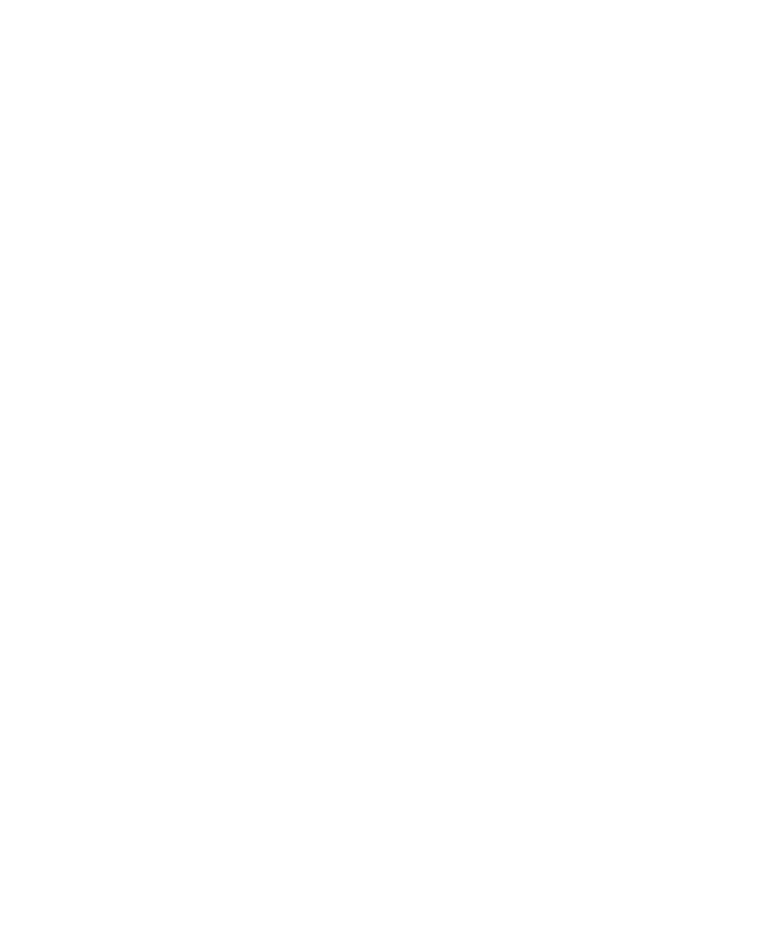
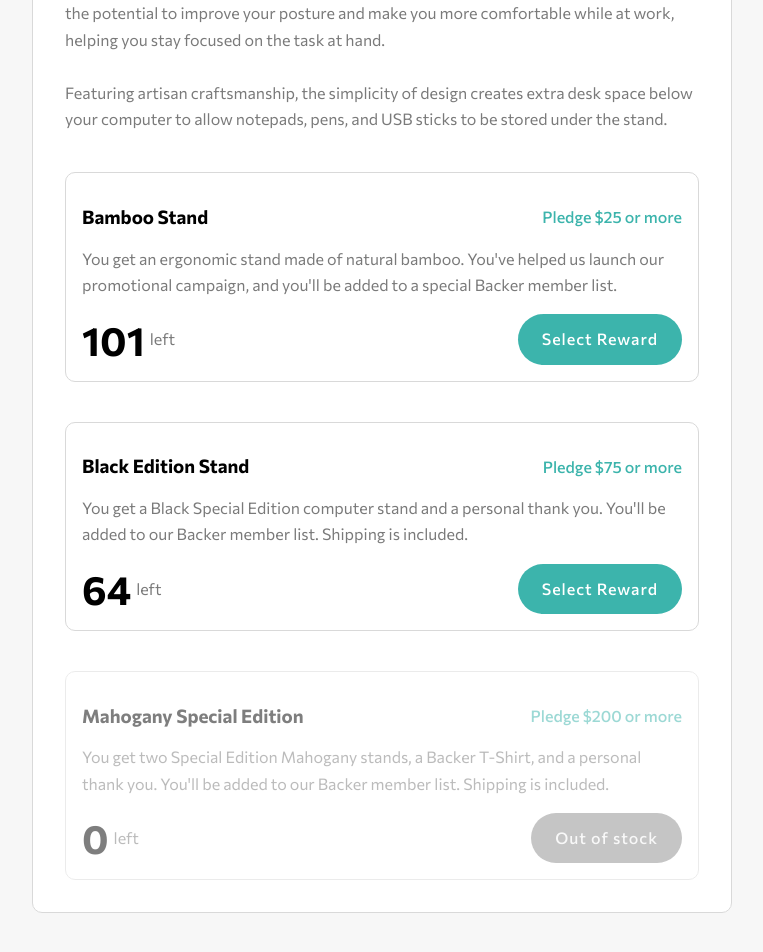
Before and after one commit to memoye/crowdfunding-product-page, a React (Vite) app: page / in a window 1280 px wide. Shown: the part 954-1906 px from the top of the page, without its empty margins (258-1021 px from the left). Before the commit the page ends 807 px from the top, so only its background shows below. Built offline with nearby package versions, Linux system fonts and the light colour scheme.

Commit message:
project component done

```diff
--- a/src/App.jsx
+++ b/src/App.jsx
@@ -6,7 +6,6 @@
 
   return (
     <>
-
       <div className='App'>
         <NavBar />
         <Project />
--- a/src/components/CustomButton/CustomButton.jsx
+++ b/src/components/CustomButton/CustomButton.jsx
@@ -16,10 +16,12 @@
         >
             { (variation === 'switch' && startIcon) &&
                 (<span className={ `switch_icon ${done && 'doneState'}` }>
-                    { done ? (<FaCheck color='#fff' className='switchDone' />) : startIcon }
+                    { done ? (<FaCheck color='#fff'
+                        size={ 22 }
+                        className='switchDone' />) : startIcon }
                 </span>)
             }
-            <div className="children">
+            <div className={ `children ${done && 'doneColor'}` }>
                 { children }{ (variation === 'switch' && done) && (children[children.length - 1] === 'e' ? 'd!' : 'ed!') }
             </div>
         </button>
--- a/src/components/CustomButton/customButton.scss
+++ b/src/components/CustomButton/customButton.scss
@@ -5,7 +5,7 @@
   background: $pri-mod;
   border-radius: 3rem;
   color: white;
-  font-weight: 700;
+  font-weight: 500;
   padding: 1em 1.5em;
   position: relative;
   cursor: pointer;
@@ -31,12 +31,16 @@
     padding-left: 10px;
   }
 
+  .doneColor {
+    color: $pri-mod;
+  }
+
   &_icon {
     aspect-ratio: 1;
     background: hsl(0, 0%, 10%);
     border-radius: 50%;
     display: flex;
-    height: calc(100% + 2px);
+    height: calc(100%);
     place-items: center;
     position: absolute;
     top: 50%;
@@ -113,8 +117,8 @@
 
     .switchDone {
       color: white;
-      height: fit-content;
-      padding: 0 !important;
+      height: 100%;
+      // padding: 0 !important;
     }
 
     .doneState {
--- a/src/components/Project/AboutSection.jsx
+++ /dev/null
@@ -1,21 +0,0 @@
-import './project.scss'
-
-const AboutSection = () => {
-    return (
-        <div className='about card'>
-            <h2>About this project</h2>
-            <p>
-                The Mastercraft Bamboo Monitor Riser is a sturdy and stylish platform that elevates your screen
-                to a more comfortable viewing height. Placing your monitor at eye level has the potential to improve
-                your posture and make you more comfortable while at work, helping you stay focused on the task at hand.
-                <br />
-                <br />
-                Featuring artisan craftsmanship, the simplicity of design creates extra desk space below your computer
-                to allow notepads, pens, and USB sticks to be stored under the stand.
-            </p>
-
-
-        </div>
-    )
-}
-export default AboutSection
--- a/src/components/Project/Project.jsx
+++ b/src/components/Project/Project.jsx
@@ -2,7 +2,7 @@
 import './project.scss'
 import { mastercraft } from '../../assets'
 import StatsSection from './StatsSection'
-import AboutSection from './AboutSection'
+import RewardPack from './RewardPack'
 
 const Project = () => {
 
@@ -10,12 +10,38 @@
         title: 'Mastercraft Bamboo Monitor Riser',
         description: 'A beautiful & handcrafted monitor stand to reduce neck and eye strain.',
         projectLogo: mastercraft,
+        about: ` The Mastercraft Bamboo Monitor Riser is a sturdy and stylish platform that elevates your screen
+        to a more comfortable viewing height. Placing your monitor at eye level has the potential to improve
+        your posture and make you more comfortable while at work, helping you stay focused on the task at hand.
+        Featuring artisan craftsmanship, the simplicity of design creates extra desk space below your computer
+        to allow notepads, pens, and USB sticks to be stored under the stand.`,
         stats: {
             totalAmt: 89914,
             targetAmt: 100000,
             totalBackers: 5007,
             daysLeft: 56
-        }
+        },
+
+        rewardPacks: [
+            {
+                name: 'Bamboo Stand',
+                description: `You get an ergonomic stand made of natural bamboo. You've helped us launch our promotional campaign, and you'll be added to a special Backer member list.`,
+                minimumPledge: 25,
+                remaining: 101
+            },
+            {
+                name: 'Black Edition Stand',
+                description: `You get a Black Special Edition computer stand and a personal thank you. You'll be added to our Backer member list. Shipping is included.`,
+                minimumPledge: 75,
+                remaining: 64
+            },
+            {
+                name: 'Mahogany Special Edition',
+                description: `You get two Special Edition Mahogany stands, a Backer T-Shirt, and a personal thank you. You'll be added to our Backer member list. Shipping is included.`,
+                minimumPledge: 200,
+                remaining: 0
+            }
+        ]
     }
 
     return (
@@ -24,7 +50,29 @@
 
             <StatsSection { ...project.stats } />
 
-            <AboutSection />
+            <div className='about card'>
+                <h2>About this project</h2>
+                <p>
+                    The Mastercraft Bamboo Monitor Riser is a sturdy and stylish platform that elevates your screen
+                    to a more comfortable viewing height. Placing your monitor at eye level has the potential to improve
+                    your posture and make you more comfortable while at work, helping you stay focused on the task at hand.
+                    <br />
+                    <br />
+                    Featuring artisan craftsmanship, the simplicity of design creates extra desk space below your computer
+                    to allow notepads, pens, and USB sticks to be stored under the stand.
+                </p>
+
+                <div className='rewards'>
+                    {
+                        project.rewardPacks
+                            .map((item, i) => (
+                                <RewardPack
+                                    key={ i }
+                                    { ...item } />
+                            ))
+                    }
+                </div>
+            </div>
         </div>
     )
 }
--- a/src/components/Project/RewardPack.jsx
+++ b/src/components/Project/RewardPack.jsx
@@ -1,6 +1,29 @@
-const RewardPack = () => {
+import CustomButton from '../CustomButton/CustomButton'
+import Figure from './Figure'
+import './project.scss'
+
+const RewardPack = ({ name, description, minimumPledge, remaining }) => {
     return (
-        <div>RewardPack</div>
+        <div className={ `rewardPack card ${remaining <= 0 && 'fadeOut'}` }>
+            <h3 className='rewardPack__title'>{ name } <span className='rewardPack__subtitle'>Pledge ${ minimumPledge.toLocaleString() } or more</span></h3>
+            <p className="rewardPack__description">{ description }</p>
+            <div className='bottomContainer'>
+                <Figure
+                    value={ remaining }
+                    description={ 'left' }
+                    customStyle={ 'noLeftPadding' }
+                />
+                <CustomButton
+                    disabled={ !remaining }
+                >
+                    {
+                        remaining ?
+                            'Select Reward' :
+                            'Out of stock'
+                    }
+                </CustomButton>
+            </div>
+        </div>
     )
 }
 export default RewardPack
--- a/src/components/Project/project.scss
+++ b/src/components/Project/project.scss
@@ -2,8 +2,11 @@
 
 .project {
   margin: auto;
+
   width: 700px;
   max-width: 80vw;
+  box-sizing: content-box;
+  padding: 25vmin 0;
 }
 
 .card {
@@ -12,6 +15,7 @@
   padding: 2em;
   border-radius: 10px;
   border: 1px solid $neutral-light;
+  margin-top: 1.5rem;
 }
 
 .title {
@@ -53,10 +57,12 @@
       border-left: 1px solid $neutral-light;
     }
   }
+}
 
 .figure {
   display: flex;
   padding: 0 2em;
+  gap: 5px;
 
   &__value {
     color: black;
@@ -79,18 +85,17 @@
 .column {
   flex-direction: column;
   align-items: start;
-    gap: 5px;
 }
 
 .row {
   align-items: center;
-    gap: 10px;
 }
 
 .progressBar {
   width: 100%;
   height: 1rem;
   border: none;
+  transition: all 100ms ease;
 
   // bar container
   &::-webkit-progress-bar {
@@ -104,9 +109,50 @@
     border-radius: 10px;
   }
 }
+
+.about {
+  p {
+    line-height: 1.65;
+  }
+  .rewards {
+    display: grid;
+    gap: 1rem;
+  }
 }
 
-.about {
+.rewardPack {
+  padding: 1em;
+
+  &__title {
+    display: flex;
+    flex-wrap: wrap;
+    gap: 1em;
+    align-items: center;
+    justify-content: space-between;
+    line-height: 1;
+  }
+
+  &__subtitle {
+    color: $pri-mod;
+    font-weight: 500;
+    font-size: 1rem;
+  }
+
+  &__description {
+    //
+  }
+
+  .bottomContainer {
+    display: flex;
+    flex-wrap: wrap;
+    gap: 1em;
+    align-items: center;
+    justify-content: space-between;
+  }
+}
+
+.fadeOut {
+  opacity: 0.5;
 }
 
 @media screen and (max-width: 700px) {
--- a/src/index.scss
+++ b/src/index.scss
@@ -8,5 +8,5 @@
 
 p {
   color: $neutral-mid;
-  font-weight: 500;
+  font-weight: 400;
 }
```
Lines whose indentation alone changed are shown as unchanged.
